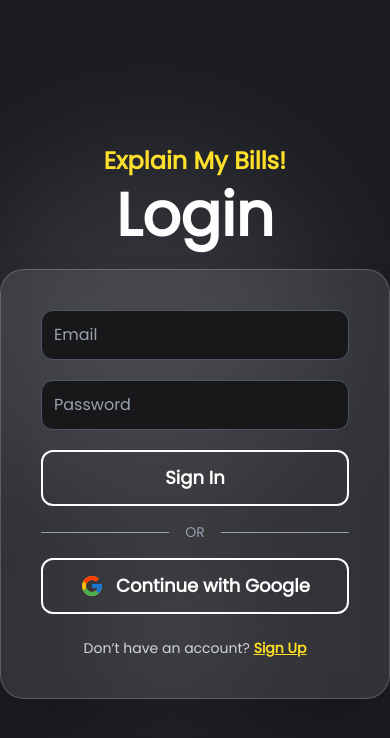
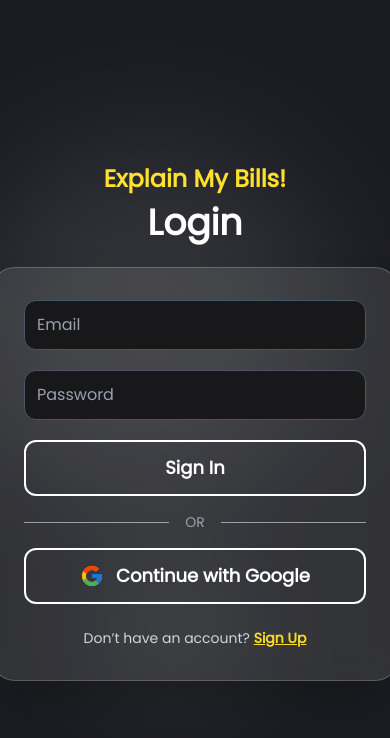
Before and after one commit to ShawnMayol/explain-my-bills, a React (Vite) app in the folder frontend/: page /signin in a window 390 px wide. Shown: the top 738 px of the page. Built offline with nearby package versions, Linux system fonts and the light colour scheme; no server answers.

Commit message:
feat: improve SignIn responsiveness

```diff
--- a/frontend/src/pages/SignIn.jsx
+++ b/frontend/src/pages/SignIn.jsx
@@ -56,12 +56,14 @@ export default function SignIn() {
                 <p className="text-2xl mb-2 text-yellow-300 font-semibold text-center">
                     Explain My Bills!
                 </p>
-                <h1 className="text-6xl font-bold text-center">Login</h1>
+                <h1 className="text-4xl sm:text-5xl md:text-6xl font-bold text-center">
+                    Login
+                </h1>
             </div>
 
             <form
                 onSubmit={handleSubmit}
-                className="flex flex-col w-full max-w-md p-10 rounded-3xl shadow-2xl backdrop-blur-md bg-white/10 border border-white/20 z-10"
+                className="flex flex-col  sm:max-w-sm p-8 sm:p-10 rounded-3xl shadow-2xl backdrop-blur-md bg-white/10 border border-white/20 z-10"
             >
                 <input
                     type="email"
```
